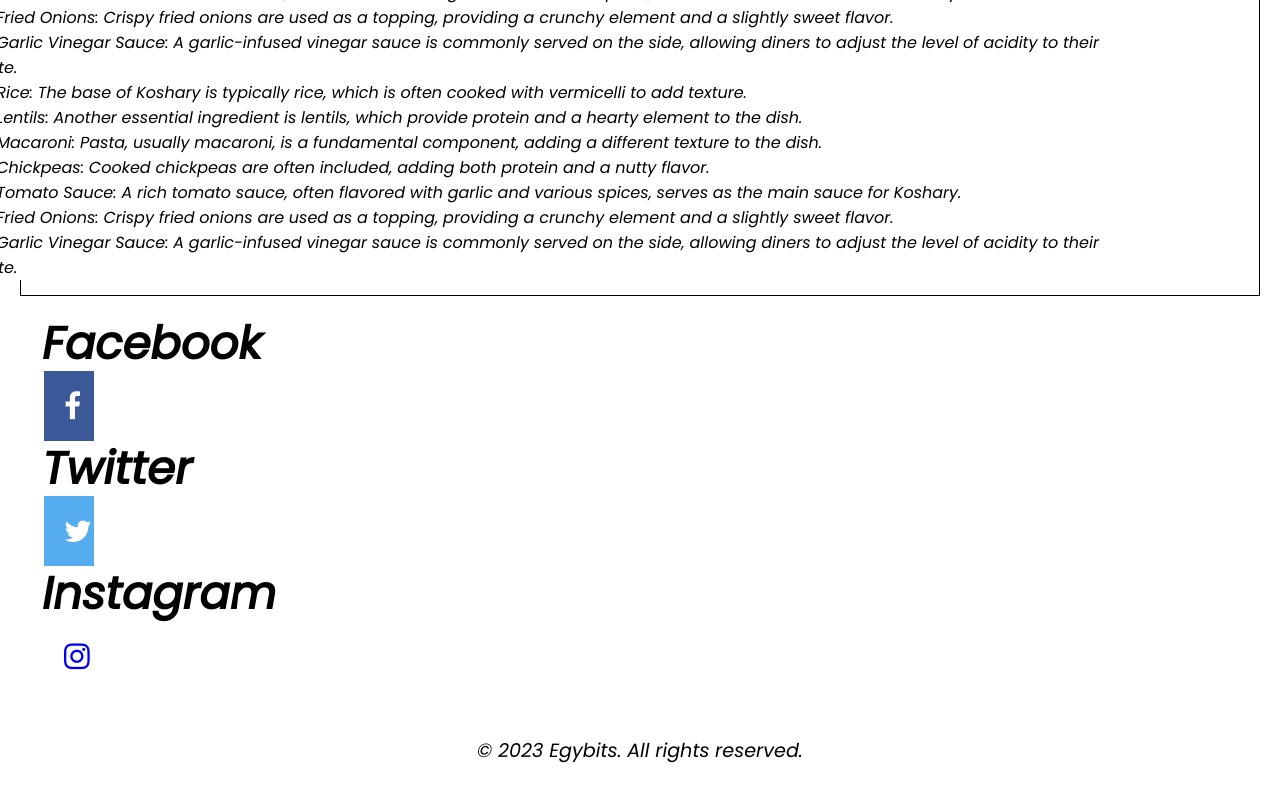
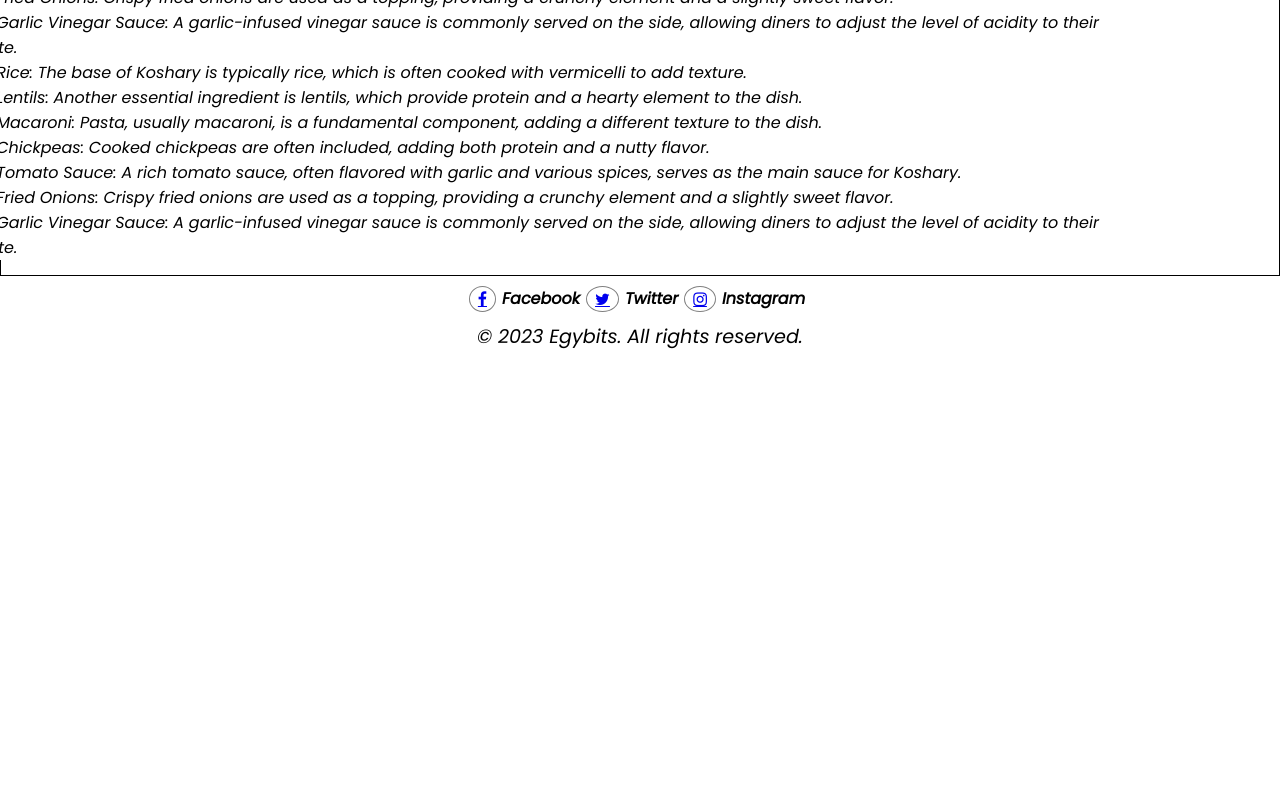
Before and after one commit to Ultmasher/Final-Project, a plain HTML site: page index.html in a window 1280 px wide. Shown: the part 1757-2557 px from the top of the page. After the commit the page ends 2118 px from the top, so only its background shows below. Drawn offline with Linux system fonts and the light colour scheme.

Commit message:
Changed both header and footer

```diff
--- a/index.html
+++ b/index.html
@@ -41,53 +41,73 @@
                         <img src="Images/koshary-1280x960.webp" alt="#">
                     </div>
 
-            <h2 class="Koshary1">Koshary, also spelled Kushari or Koshari, is a popular Egyptian dish that has its roots in the country's diverse culinary heritage. It's a vegetarian dish that brings together a mix of ingredients, creating a flavorful and hearty meal. Koshary is often considered a national dish of Egypt and is widely enjoyed by people from all walks of life.
+                    <h2 class="Koshary1">Koshary, also spelled Kushari or Koshari, is a popular Egyptian dish that has
+                        its roots in the country's diverse culinary heritage. It's a vegetarian dish that brings
+                        together a mix of ingredients, creating a flavorful and hearty meal. Koshary is often considered
+                        a national dish of Egypt and is widely enjoyed by people from all walks of life.
                     </h2>
 
-        <h2>Some variations of Koshary might also include additional ingredients like caramelized onions, garlic, and various spices to enhance the overall flavor profile. Koshary is typically served as a street food dish, available at restaurants and food stalls throughout Egypt. It's known for being affordable, filling, and satisfying, making it a popular choice for locals and visitors alike. The combination of different textures and flavors in Koshary creates a unique and delicious culinary experience.
+                    <h2>Some variations of Koshary might also include additional ingredients like caramelized onions,
+                        garlic, and various spices to enhance the overall flavor profile. Koshary is typically served as
+                        a street food dish, available at restaurants and food stalls throughout Egypt. It's known for
+                        being affordable, filling, and satisfying, making it a popular choice for locals and visitors
+                        alike. The combination of different textures and flavors in Koshary creates a unique and
+                        delicious culinary experience.
                     </h2>
 
                     <h3 class="ingredient1">What are the ingredients?</h3>
 
-            <li>Rice: The base of Koshary is typically rice, which is often cooked with vermicelli to add texture.
+                    <li>Rice: The base of Koshary is typically rice, which is often cooked with vermicelli to add
+                        texture.
                     </li>
 
-            <li>Lentils: Another essential ingredient is lentils, which provide protein and a hearty element to the dish.
+                    <li>Lentils: Another essential ingredient is lentils, which provide protein and a hearty element to
+                        the dish.
                     </li>
 
-            <li>Macaroni: Pasta, usually macaroni, is a fundamental component, adding a different texture to the dish.
+                    <li>Macaroni: Pasta, usually macaroni, is a fundamental component, adding a different texture to the
+                        dish.
                     </li>
 
                     <li>Chickpeas: Cooked chickpeas are often included, adding both protein and a nutty flavor.
                     </li>
-            <li>Tomato Sauce: A rich tomato sauce, often flavored with garlic and various spices, serves as the main sauce for Koshary.
+                    <li>Tomato Sauce: A rich tomato sauce, often flavored with garlic and various spices, serves as the
+                        main sauce for Koshary.
                     </li>
 
-            <li>Fried Onions: Crispy fried onions are used as a topping, providing a crunchy element and a slightly sweet flavor.
+                    <li>Fried Onions: Crispy fried onions are used as a topping, providing a crunchy element and a
+                        slightly sweet flavor.
                     </li>
 
-            <li>Garlic Vinegar Sauce: A garlic-infused vinegar sauce is commonly served on the side, allowing diners to adjust the level of acidity to their taste.
+                    <li>Garlic Vinegar Sauce: A garlic-infused vinegar sauce is commonly served on the side, allowing
+                        diners to adjust the level of acidity to their taste.
 
                     </li>
 
-            <li>Rice: The base of Koshary is typically rice, which is often cooked with vermicelli to add texture.
+                    <li>Rice: The base of Koshary is typically rice, which is often cooked with vermicelli to add
+                        texture.
                     </li>
 
-            <li>Lentils: Another essential ingredient is lentils, which provide protein and a hearty element to the dish.
+                    <li>Lentils: Another essential ingredient is lentils, which provide protein and a hearty element to
+                        the dish.
                     </li>
 
-            <li>Macaroni: Pasta, usually macaroni, is a fundamental component, adding a different texture to the dish.
+                    <li>Macaroni: Pasta, usually macaroni, is a fundamental component, adding a different texture to the
+                        dish.
                     </li>
 
                     <li>Chickpeas: Cooked chickpeas are often included, adding both protein and a nutty flavor.
                     </li>
-            <li>Tomato Sauce: A rich tomato sauce, often flavored with garlic and various spices, serves as the main sauce for Koshary.
+                    <li>Tomato Sauce: A rich tomato sauce, often flavored with garlic and various spices, serves as the
+                        main sauce for Koshary.
                     </li>
 
-            <li>Fried Onions: Crispy fried onions are used as a topping, providing a crunchy element and a slightly sweet flavor.
+                    <li>Fried Onions: Crispy fried onions are used as a topping, providing a crunchy element and a
+                        slightly sweet flavor.
                     </li>
 
-            <li>Garlic Vinegar Sauce: A garlic-infused vinegar sauce is commonly served on the side, allowing diners to adjust the level of acidity to their taste.
+                    <li>Garlic Vinegar Sauce: A garlic-infused vinegar sauce is commonly served on the side, allowing
+                        diners to adjust the level of acidity to their taste.
 
                     </li>
 
@@ -98,13 +118,17 @@
                             <h3 class="section-h3">Useful links</h3>
                             <ul>
                                 <li>
-                        <a href="https://www.npr.org/sections/thesalt/2017/02/22/512920687/egypts-beloved-koshary-is-a-modern-mystery-in-an-ancient-cuisine">Koshary History</a>
+                                    <a
+                                        href="https://www.npr.org/sections/thesalt/2017/02/22/512920687/egypts-beloved-koshary-is-a-modern-mystery-in-an-ancient-cuisine">Koshary
+                                        History</a>
                                 </li>
                                 <li>
-                        <a href="https://www.bbc.com/travel/article/20210802-a-superfood-fit-for-a-pharaoh">Molokhya History</a>
+                                    <a href="https://www.bbc.com/travel/article/20210802-a-superfood-fit-for-a-pharaoh">Molokhya
+                                        History</a>
                                 </li>
                                 <li>
-                        <a href="https://amwhatieat.com/mahashi-middle-eastern-stuffed-vegetables/">Mahashi History</a>
+                                    <a href="https://amwhatieat.com/mahashi-middle-eastern-stuffed-vegetables/">Mahashi
+                                        History</a>
                                 </li>
                             </ul>
                         </div>
@@ -113,13 +137,13 @@
             </div>
         </main>
         <footer>
-        <div class="fa">
-                <h2>Facebook</h2>
+            <div class="footer">
                 <a href="#" class="fa fa-facebook"></a>
-                <h2>Twitter</h2>
+                <span>Facebook</span>
                 <a href="#" class="fa fa-twitter"></a>
-                <h2>Instagram</h2>
+                <span>Twitter</span>
                 <a href="#" class="fa fa-instagram"></a>
+                <span>Instagram</span>
             </div>
             <div class="copyright">
                 <p>&copy; 2023 Egybits. All rights reserved.</p>
@@ -127,4 +151,5 @@
         </footer>
     </div>
 </body>
+
 </html>
--- a/style.css
+++ b/style.css
@@ -1,4 +1,4 @@
-*{
+* {
     margin: 0;
     padding: 0;
     box-sizing: border-box;
@@ -6,41 +6,37 @@
     background-color: #ffffff;
 }
 
-html,body {
-    background-color: #fff;
-    padding: 10px;
-}
-
 
 .nav1 {
     text-align: center;
     border-bottom: 1px solid grey;
     display: flex;
-padding: 1 0 1 0;
-background-color: rgb(255, 255, 255);
     position: fixed;
     top: 0;
     left: 0;
     right: 0;
 }
 
-.nav1 li{
+.nav1 li {
     list-style: none;
     display: inline-block;
     padding: 10px 15px;
 }
 
-.nav1 li:hover {
-    background-color: rgb(0, 0, 0);
+.nav1 li a:hover {
+    background-color: grey;
+    border-radius: 10px;
+    transition: 300ms;
 
 }
 
-.nav1 a{
+.nav1 a {
     margin: 0 20px;
     text-decoration: none;
     color: black;
     font-size: 18px;
     font-weight: bold;
+    padding: 5px;
 }
 
 .brand {
@@ -51,7 +47,7 @@ font-weight: bold;
     gap: 10px;
 }
 
-.blog-span{
+.blog-span {
     display: flex;
     justify-content: center;
     padding-top: 1rem;
@@ -60,16 +56,17 @@ font-weight: bold;
     color: rgb(0, 0, 0);
 }
 
-.spanh1{
+.spanh1 {
     font-family: 'Poppins', sans-serif;
-    font-size:xx-large;
+    font-size: xx-large;
 }
 
-.span1{
+.span1 {
     font-family: 'Poppins', sans-serif;
     font-size: x-large;
 }
-.blogcontent{
+
+.blogcontent {
     display: flex;
     justify-content: center;
     align-items: center;
@@ -78,14 +75,15 @@ font-weight: bold;
     border: 1px solid rgb(0, 0, 0);
     color: rgb(0, 0, 0);
 }
-.blogtitle{
+
+.blogtitle {
     display: flex;
     justify-content: center;
     padding-bottom: 5%;
     color: rgb(0, 0, 0);
 }
 
-.Images{
+.Images {
     display: flex;
     width: 100%;
     align-items: center;
@@ -93,7 +91,7 @@ font-weight: bold;
 
 }
 
-.koshary{
+.koshary {
     display: flex;
     font-family: 'Poppins', sans-serif;
     justify-content: center;
@@ -102,17 +100,17 @@ font-weight: bold;
     color: rgb(0, 0, 0);
 }
 
-.Koshary1{
+.Koshary1 {
     padding: 0.9rem;
 }
 
-.ingredient1{
+.ingredient1 {
     padding: 0.9rem;
     font-family: 'Poppins', sans-serif;
 
 }
 
-.ingredients{
+.ingredients {
     display: flex;
     font-family: 'Poppins', sans-serif;
     justify-content: center;
@@ -122,7 +120,7 @@ font-weight: bold;
     color: rgb(0, 0, 0);
 }
 
-.section{
+.section {
     background-color: #e6f7cc;
     padding: 1.8rem;
     box-sizing: border-box;
@@ -130,47 +128,36 @@ font-weight: bold;
 
 .section-h3 {
     background-color: #a895eb;
-    color:#fff;
+    color: #fff;
     padding: 1.1em;
     margin-top: 0;
 }
 
+.footer {
+    display: flex;
+    justify-content: center;
+    padding-top: 10px;
+}
 
-.fa{
+.footer span {
+    font-size: 16px;
+    font-weight: bold;
+    margin-right: 6px;
+}
 
+.footer a {
+    padding: 4px 8px;
+    border-radius: 50%;
+    border: 1px solid grey;
+    margin-right: 6px;
+}
+
+.copyright {
+    display: flex;
     justify-content: center;
     align-items: center;
-    padding: 20px;
-    font-size: 30px;
-    width: 50px;
-    text-align: center;
-    text-decoration: none;
-    margin: 5px 2px;
-      }
-
-.fa:hover {
-          opacity: 0.7;
-      }
-
-.fa-facebook {
-        background: #3B5998;
-        color: white;
-      }
-
-.fa-twitter {
-        background: #55ACEE;
-        color: white;
-      }
-.fa-twitter {
-        background: #55ACEE;
-        color: white;
-      }
-
-.copyright{
-    display: flex;
-    justify-content: center;
-align-items: center;    gap: 10px;
-    padding: 15px;
+    gap: 10px;
+    padding: 10px;
     color: rgb(0, 0, 0);
     font-size: larger;
 }
```
Lines whose indentation alone changed are shown as unchanged.
